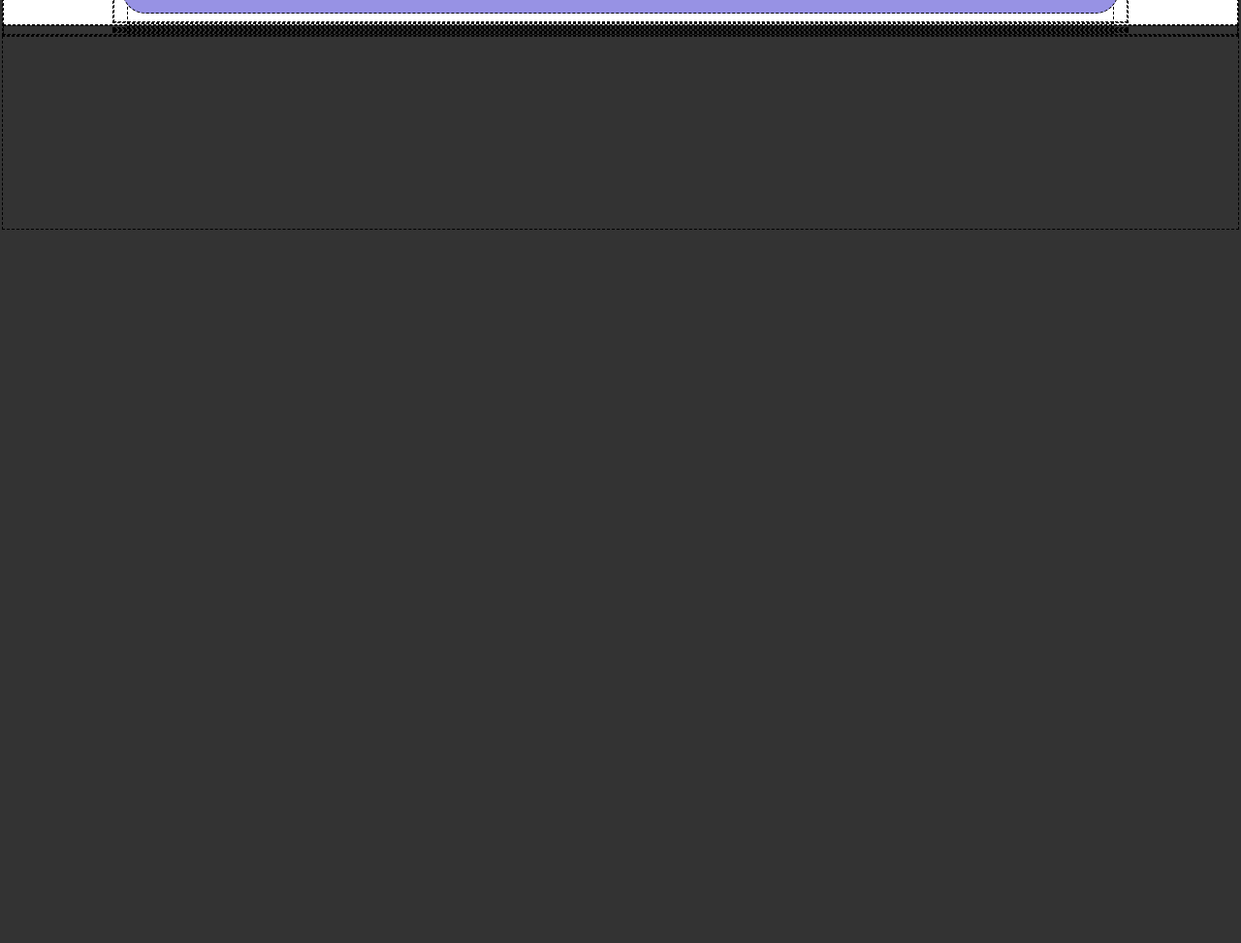
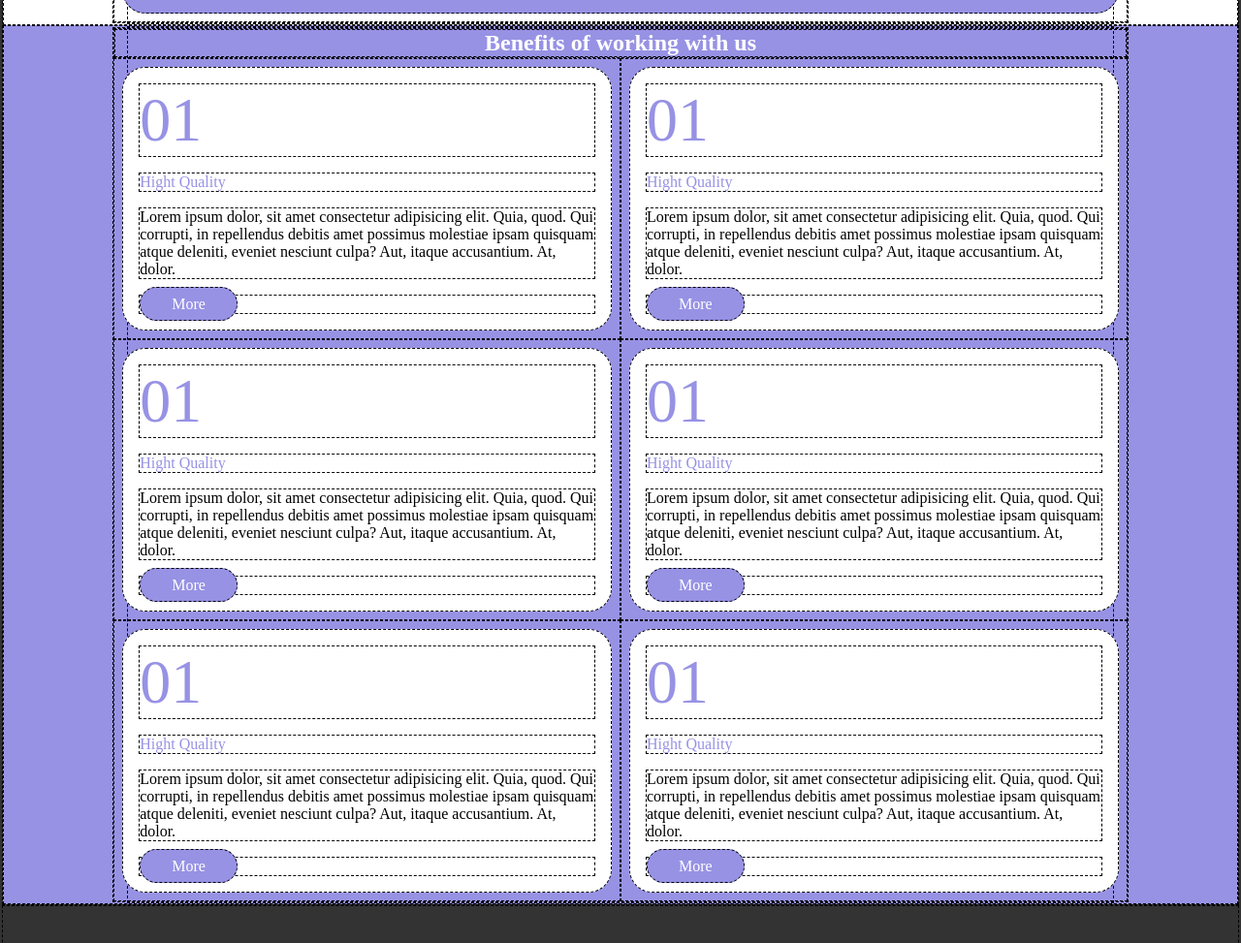
Before and after one commit to mattemutti/htmlcss-responsive-layout, a plain HTML site: page index.html in a window 1280 px wide. Shown: the part 3239-4212 px from the top of the page at 97% size. Before the commit the page ends 3476 px from the top, so only its background shows below. Drawn offline with Linux system fonts and the light colour scheme.

Commit message:
add benefits section

```diff
--- a/assets/css/style.css
+++ b/assets/css/style.css
@@ -33,7 +33,8 @@ DEBUG
 
 .debug {}
 
-#site_footer, .debug{
+#site_footer,
+.debug {
     background-color: var(--logo-bg-footer);
     height: 200px;
 }
@@ -65,7 +66,7 @@ ul {
     list-style: none;
 }
 
-img{
+img {
     width: 100%;
 
 }
@@ -158,7 +159,7 @@ MAIN
 /* section demo application */
 
 
-.demo-app{
+.demo-app {
     background-color: var(--logo-secondary);
     display: flex;
     flex-direction: column;
@@ -168,7 +169,7 @@ MAIN
 
 }
 
-.demo-card{
+.demo-card {
     display: flex;
     flex-direction: column;
     justify-content: center;
@@ -179,7 +180,7 @@ MAIN
 
 }
 
-.margin-card{
+.margin-card {
     background-color: var(--logo-light);
     padding: 0.5rem;
 }
@@ -191,11 +192,11 @@ MAIN
 /* section strategic planning */
 
 
-.strategic{
+.strategic {
     background-color: var(--logo-bg-section);
 }
 
-.strategic-card{
+.strategic-card {
     display: flex;
     flex-direction: column;
     justify-content: center;
@@ -206,16 +207,16 @@ MAIN
 
 }
 
-.text-strategic{
+.text-strategic {
     color: var(--logo-light);
 }
 
-.btn-strategic{
+.btn-strategic {
     background-color: var(--logo-bg-section);
     border-radius: 100%;
 }
 
-.icon-arrow{
+.icon-arrow {
     font-size: 200%;
 }
 
@@ -225,14 +226,14 @@ MAIN
 
 /**************************************************/
 
-/* section testimonials section */
+/* section testimonials */
 
 
-.testimonials{
+.testimonials {
     background-color: var(--logo-light);
 }
 
-.partners{
+.partners {
     display: flex;
     flex-direction: column;
     justify-content: center;
@@ -242,7 +243,7 @@ MAIN
     padding5rem
 }
 
-.partners-card{
+.partners-card {
     display: flex;
     flex-direction: column;
     align-items: center;
@@ -254,15 +255,78 @@ MAIN
 
 }
 
-.img-circle{
+.img-circle {
     border-radius: 50%;
 }
 
-.comment-partners{
+.comment-partners {
     display: flex;
     flex-direction: column;
     gap: 1rem;
 }
+
+
+/* section testimonials */
+
+/**************************************************/
+
+/* section benefits */
+
+.benefit {
+    background-color: var(--logo-bg-section);
+}
+
+.title-benefits {
+    text-align: center;
+    color: var(--logo-light);
+}
+
+.benefit-card {
+
+    display: flex;
+    flex-direction: column;
+    padding: 1rem;
+    border-radius: 1.5rem;
+    background-color: var(--logo-light);
+    gap: 1rem;
+    margin: 0.5rem;
+
+}
+
+.comment-partners {
+    display: flex;
+    flex-direction: column;
+    gap: 1rem;
+}
+
+.n-benefit{
+    color: var(--logo-bg-section);
+    font-size: 400%;
+}
+
+.tit-benefit{
+    color: var(--logo-bg-section);
+
+}
+
+.btn-more{
+    text-decoration: none;
+    color: var(--logo-light);
+    padding: 0.5rem 2rem;
+    border-radius: 1.5rem   ;
+    background-color: var(--logo-bg-section);
+}
+
+
+/* section benefits */
+
+/**************************************************/
+
+/* section  */
+
+
+
+
 
 
 
@@ -273,9 +337,7 @@ MAIN
 FOOTER
 ************************************************/
 
-#site_footer {
-
-}
+#site_footer {}
 
 
 
@@ -340,7 +402,7 @@ MEDIA QUERY FIRST MOBILE
     /* #endregion Calc col small */
 
 
-    .partners-card{
+    .partners-card {
         flex-direction: row;
     }
 
@@ -474,17 +536,17 @@ MEDIA QUERY FIRST MOBILE
         color: var(--logo-light);
     }
 
-    .demo-app{
+    .demo-app {
         flex-direction: row;
     }
 
     /************* strategic section ************/
 
-    .strategic-l{
+    .strategic-l {
         padding: 3rem;
     }
 
-    .strategic-r{
+    .strategic-r {
         padding: 3rem;
     }
 
--- a/index.html
+++ b/index.html
@@ -12,6 +12,9 @@
 </head>
 
 <body class="debug">
+
+    <!-- ****************** HEADER ******************************* -->
+
 
     <header id="site_header">
 
@@ -38,6 +41,7 @@
     </header>
     <!-- /#site_header -->
 
+    <!-- ****************** MAIN ******************************* -->
 
     <main id="site_main">
 
@@ -218,31 +222,89 @@
         <!-- TESTIMONIALS SECTION -->
 
 
+
         <section class="benefit">
             <div class="container">
                 <div class="row">
-                    <div class="col-12">
-                        <h2></h2>
-
+                    <div class="title-benefits col-12">
+                        <h2>Benefits of working with us</h2>
                     </div>
 
+                    <div class="col-12 col-md-6 col-lg-4">
+                        <div class="benefit-card ">
+                            <div class="n-benefit">01</div>
+                            <div class="tit-benefit">Hight Quality</div>
+                            <p>Lorem ipsum dolor, sit amet consectetur adipisicing elit. Quia, quod. Qui corrupti, in
+                                repellendus debitis amet possimus molestiae ipsam quisquam atque deleniti, eveniet
+                                nesciunt culpa? Aut, itaque accusantium. At, dolor.</p>
+                            <div><a class="btn-more" href="#">More</a></div>
+                        </div>
+                    </div>
+                    <!-- benefit 01 -->
 
+                    <div class="col-12 col-md-6 col-lg-4">
+                        <div class="benefit-card ">
+                            <div class="n-benefit">01</div>
+                            <div class="tit-benefit">Hight Quality</div>
+                            <p>Lorem ipsum dolor, sit amet consectetur adipisicing elit. Quia, quod. Qui corrupti, in
+                                repellendus debitis amet possimus molestiae ipsam quisquam atque deleniti, eveniet
+                                nesciunt culpa? Aut, itaque accusantium. At, dolor.</p>
+                            <div><a class="btn-more" href="#">More</a></div>
+                        </div>
+                    </div>
+                    <!-- benefit 02 -->
 
+                    <div class="col-12 col-md-6 col-lg-4">
+                        <div class="benefit-card ">
+                            <div class="n-benefit">01</div>
+                            <div class="tit-benefit">Hight Quality</div>
+                            <p>Lorem ipsum dolor, sit amet consectetur adipisicing elit. Quia, quod. Qui corrupti, in
+                                repellendus debitis amet possimus molestiae ipsam quisquam atque deleniti, eveniet
+                                nesciunt culpa? Aut, itaque accusantium. At, dolor.</p>
+                            <div><a class="btn-more" href="#">More</a></div>
+                        </div>
+                    </div>
+                    <!-- benefit 03 -->
 
+                    <div class="col-12 col-md-6 col-lg-4">
+                        <div class="benefit-card ">
+                            <div class="n-benefit">01</div>
+                            <div class="tit-benefit">Hight Quality</div>
+                            <p>Lorem ipsum dolor, sit amet consectetur adipisicing elit. Quia, quod. Qui corrupti, in
+                                repellendus debitis amet possimus molestiae ipsam quisquam atque deleniti, eveniet
+                                nesciunt culpa? Aut, itaque accusantium. At, dolor.</p>
+                            <div><a class="btn-more" href="#">More</a></div>
+                        </div>
+                    </div>
+                    <!-- benefit 04 -->
 
+                    <div class="col-12 col-md-6 col-lg-4">
+                        <div class="benefit-card ">
+                            <div class="n-benefit">01</div>
+                            <div class="tit-benefit">Hight Quality</div>
+                            <p>Lorem ipsum dolor, sit amet consectetur adipisicing elit. Quia, quod. Qui corrupti, in
+                                repellendus debitis amet possimus molestiae ipsam quisquam atque deleniti, eveniet
+                                nesciunt culpa? Aut, itaque accusantium. At, dolor.</p>
+                            <div><a class="btn-more" href="#">More</a></div>
+                        </div>
+                    </div>
+                    <!-- benefit 05 -->
 
-
-
-
-
-
+                    <div class="col-12 col-md-6 col-lg-4">
+                        <div class="benefit-card ">
+                            <div class="n-benefit">01</div>
+                            <div class="tit-benefit">Hight Quality</div>
+                            <p>Lorem ipsum dolor, sit amet consectetur adipisicing elit. Quia, quod. Qui corrupti, in
+                                repellendus debitis amet possimus molestiae ipsam quisquam atque deleniti, eveniet
+                                nesciunt culpa? Aut, itaque accusantium. At, dolor.</p>
+                            <div><a class="btn-more" href="#">More</a></div>
+                        </div>
+                    </div>
+                    <!-- benefit 06 -->
 
                 </div>
             </div>
         </section>
-
-
-
 
         <!-- BENEFITS SECTION -->
 
@@ -250,6 +312,9 @@
 
     </main>
     <!-- /#site_main -->
+
+
+    <!-- ****************** FOOTER ******************************* -->
 
 
     <footer id="site_footer">
```
